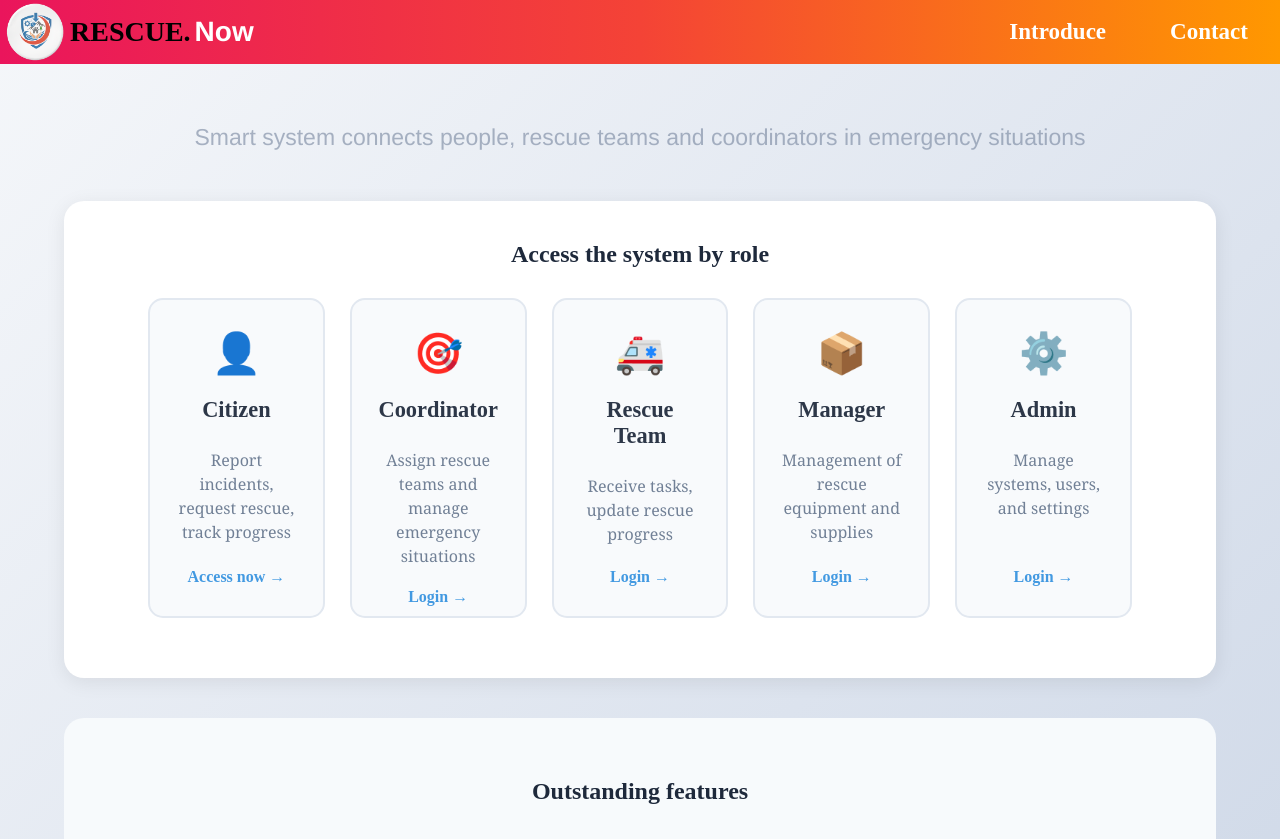
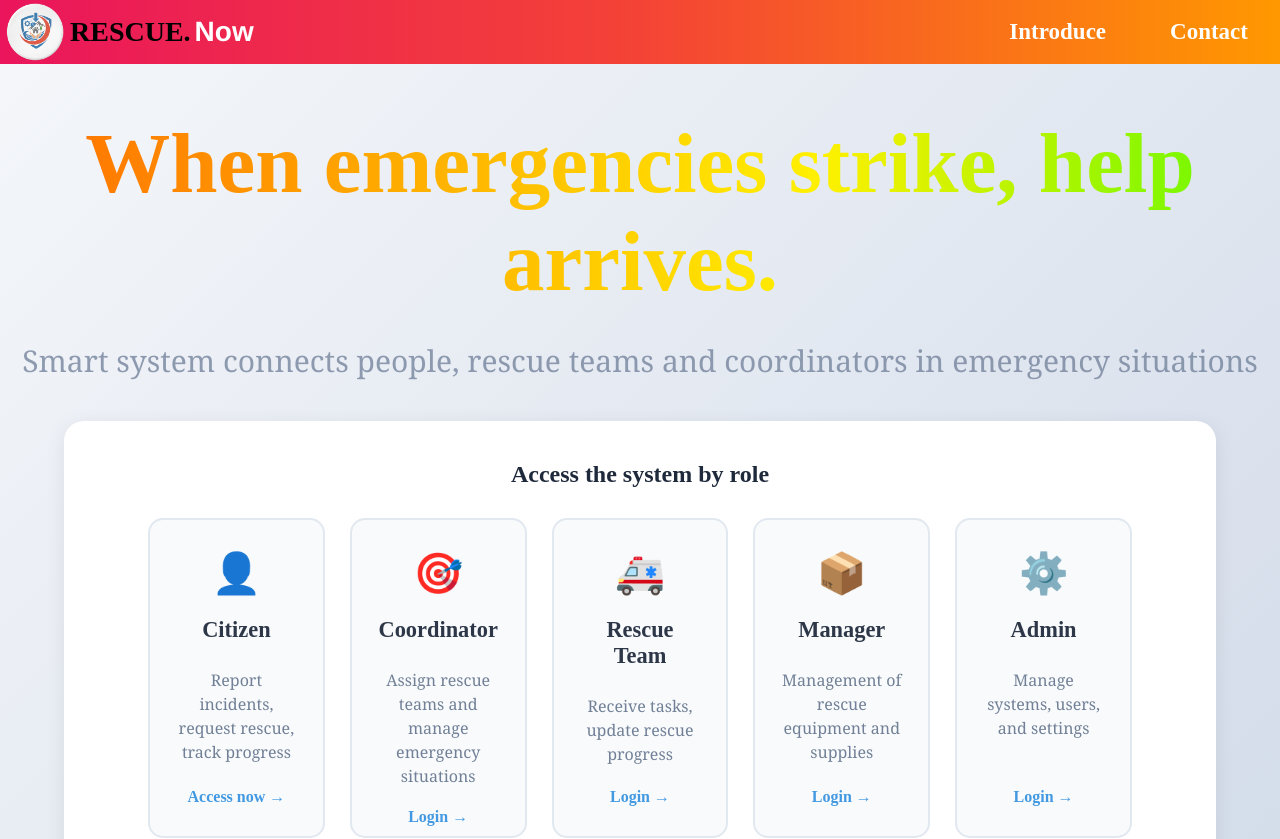
Before and after one commit to FloodRescue-SWP391/flood-rescue-frontend, a React (Vite) app: page / in a window 1280 px wide. Shown: the top 839 px of the page. Built offline with nearby package versions, Linux system fonts and the light colour scheme.

Commit message:
feat(homepage): update homepage UI and protect routes

```diff
--- a/src/pages/home/HomePage.css
+++ b/src/pages/home/HomePage.css
@@ -5,24 +5,64 @@
 }
 
 /* HERO SECTION */
-.a{
+.a {
   text-align: center;
   padding: 50px 20px;
-  font-size: 23px;
+  font-size: 80px;
   font-family: 'Franklin Gothic Medium', 'Arial Narrow', Arial, sans-serif;
-  color: rgb(116, 131, 156, 0.6);
+  color: rgba(0, 0, 0, 0.6);
 
+}
+
+.slogan {
+  padding: 50px 20px 20px;
+  font-size: 85px;
+  text-align: center;
+  background: linear-gradient(90deg,
+      #ff0000,
+      #ff7a00,
+      #fff000,
+      #00ff00,
+      #00c8ff,
+      #2b65ff,
+      #a600ff,
+      #ff0000);
+
+  background-size: 400% 100%;
+  background-position: 0% 50%;
+  /* cắt nền theo chữ */
+  -webkit-background-clip: text;
+  background-clip: text;
+  color: transparent;
+  /* animation */
+  animation: rainbowMove 5s linear infinite;
+  ;
+}
+@keyframes rainbowMove {
+  0% {
+    background-position: 0% 50%;
+  }
+  100% {
+    background-position: 100% 50%;
+  }
+}
+
+.caption {
+  text-align: center;
+  font-size: 30px;
+  color: rgba(116, 131, 156, 0.8);
+  padding-bottom: 40px;
 }
 
 /* ROLE SECTION */
 .role-section {
   padding: 40px 5% 60px;
-  max-width: 1400px;
+  max-width: 100%;
   margin: 0 auto;
   background: white;
   border-radius: 20px;
   margin: 0 5% 40px;
-  box-shadow: 0 4px 20px rgba(0,0,0,0.08);
+  box-shadow: 0 4px 20px rgba(0, 0, 0, 0.08);
 }
 
 
@@ -52,13 +92,13 @@
   height: 320px;
   display: flex;
   flex-direction: column;
-  width:100%;
+  width: 100%;
 }
 
 .role-card:hover {
   transform: translateY(-5px);
   border-color: #4299e1;
-  box-shadow: 0 8px 25px rgba(0,0,0,0.1);
+  box-shadow: 0 8px 25px rgba(0, 0, 0, 0.1);
 }
 
 .role-icon {
@@ -117,7 +157,7 @@
   padding: 30px;
   border-radius: 15px;
   text-align: center;
-  box-shadow: 0 4px 6px rgba(0,0,0,0.05);
+  box-shadow: 0 4px 6px rgba(0, 0, 0, 0.05);
   transition: transform 0.3s ease;
 }
 
--- a/src/pages/home/HomePage.jsx
+++ b/src/pages/home/HomePage.jsx
@@ -7,8 +7,8 @@ const HomePage = () => {
   return (
     <div className="homepage-container">
       <Header />
-
-          <p className="a">
+        <h1 className="slogan">When emergencies strike, help arrives.</h1>
+          <p className="caption">
             Smart system connects people, rescue teams and coordinators in emergency situations
           </p>
 
```
Also changed, not shown: src/auth/ProtectedRoute.jsx (added, +19 -0 lines).
